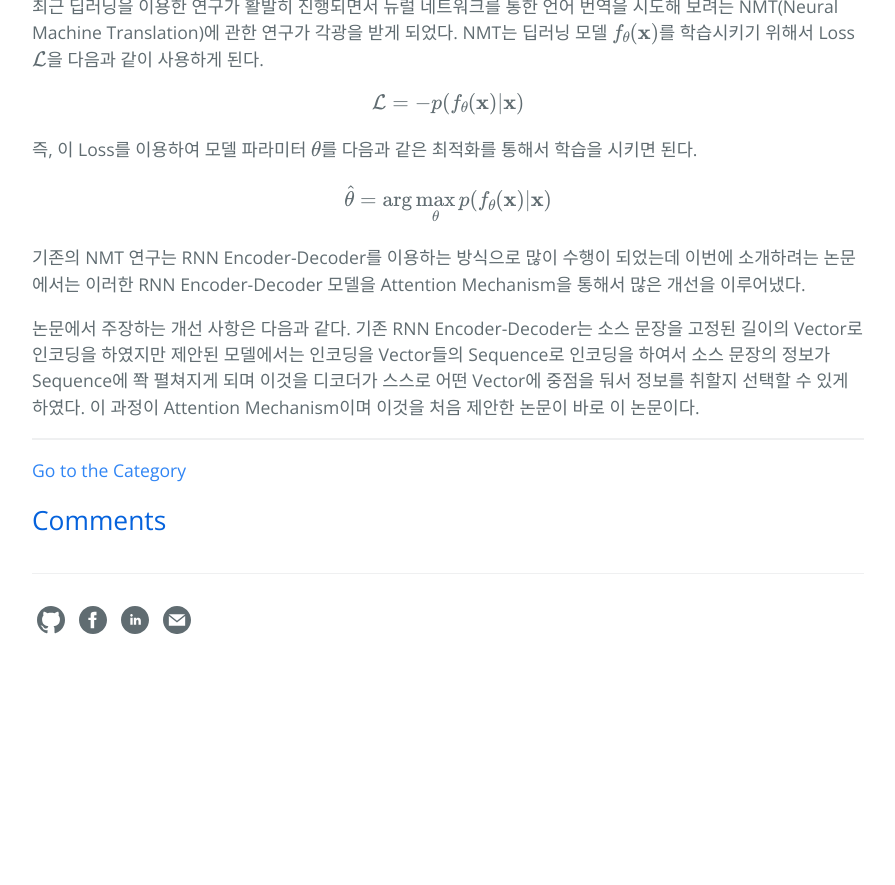
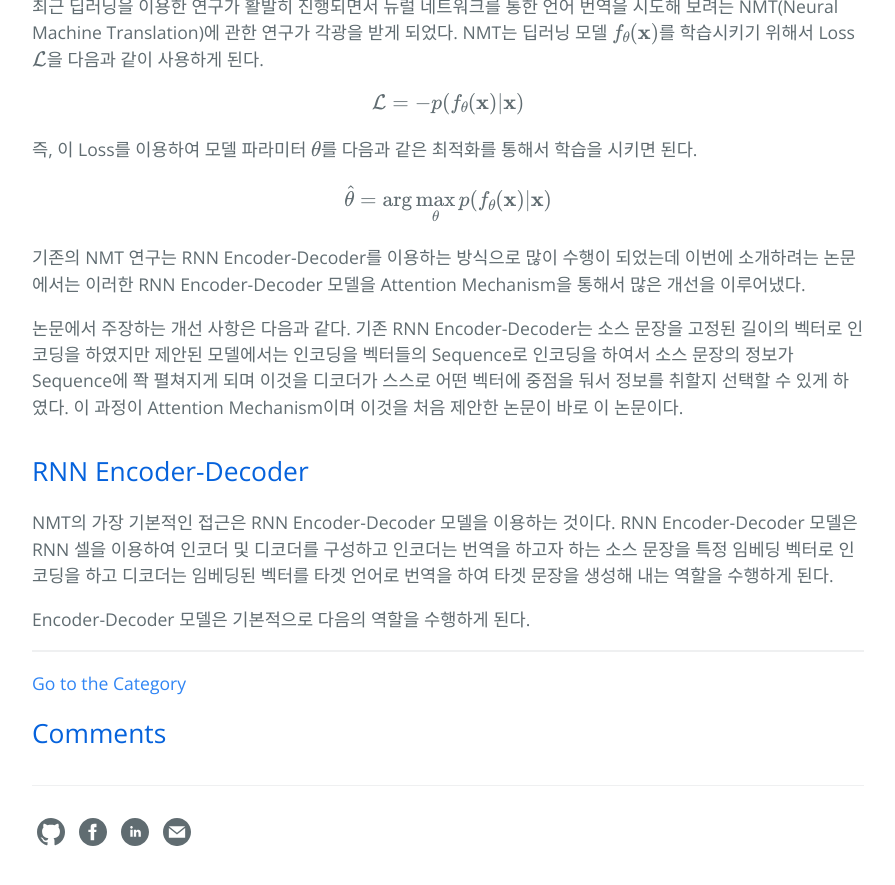
Before and after one commit to hcnoh/hcnoh.github.io, a Jekyll site: the page built from _posts/2018-12-11-bahdanau-attention.md, in a window 1280 px wide and 900 px high, scrolled down 831 px. Shown: the top 885 px of the window, without its empty margins (192-1087 px from the left). Built offline with Jekyll 4.4.1, drawn with Linux system fonts in a browser that asks for light colours; formulas are drawn with MathJax 3; comment, search, counter and statistics services are not loaded; before the commit the page ends 1519 px from its top, so only the background shows below that.

Commit message:
Update 2018-12-11-bahdanau-attention.md

```diff
--- a/_posts/2018-12-11-bahdanau-attention.md
+++ b/_posts/2018-12-11-bahdanau-attention.md
@@ -37,4 +37,9 @@ $$
 
 기존의 NMT 연구는 RNN Encoder-Decoder를 이용하는 방식으로 많이 수행이 되었는데 이번에 소개하려는 논문에서는 이러한 RNN Encoder-Decoder 모델을 Attention Mechanism을 통해서 많은 개선을 이루어냈다.
 
-논문에서 주장하는 개선 사항은 다음과 같다. 기존 RNN Encoder-Decoder는 소스 문장을 고정된 길이의 Vector로 인코딩을 하였지만 제안된 모델에서는 인코딩을 Vector들의 Sequence로 인코딩을 하여서 소스 문장의 정보가 Sequence에 쫙 펼쳐지게 되며 이것을 디코더가 스스로 어떤 Vector에 중점을 둬서 정보를 취할지 선택할 수 있게 하였다. 이 과정이 Attention Mechanism이며 이것을 처음 제안한 논문이 바로 이 논문이다.
+논문에서 주장하는 개선 사항은 다음과 같다. 기존 RNN Encoder-Decoder는 소스 문장을 고정된 길이의 벡터로 인코딩을 하였지만 제안된 모델에서는 인코딩을 벡터들의 Sequence로 인코딩을 하여서 소스 문장의 정보가 Sequence에 쫙 펼쳐지게 되며 이것을 디코더가 스스로 어떤 벡터에 중점을 둬서 정보를 취할지 선택할 수 있게 하였다. 이 과정이 Attention Mechanism이며 이것을 처음 제안한 논문이 바로 이 논문이다.
+
+## RNN Encoder-Decoder
+NMT의 가장 기본적인 접근은 RNN Encoder-Decoder 모델을 이용하는 것이다. RNN Encoder-Decoder 모델은 RNN 셀을 이용하여 인코더 및 디코더를 구성하고 인코더는 번역을 하고자 하는 소스 문장을 특정 임베딩 벡터로 인코딩을 하고 디코더는 임베딩된 벡터를 타겟 언어로 번역을 하여 타겟 문장을 생성해 내는 역할을 수행하게 된다.
+
+Encoder-Decoder 모델은 기본적으로 다음의 역할을 수행하게 된다.
```
